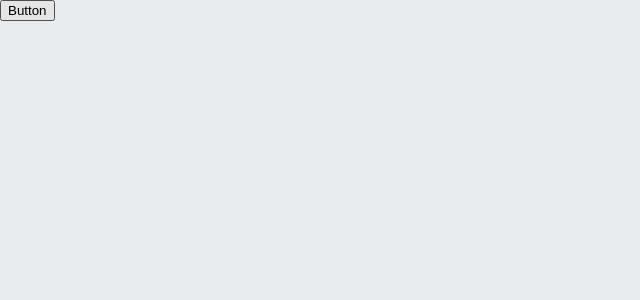
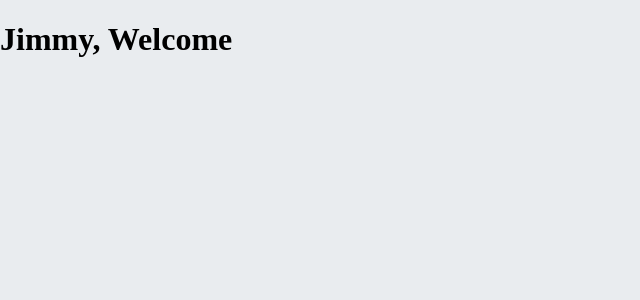
Before and after one commit to yh0921k/learning-react, a React (Create React App) app: page / in a window 1280 px wide. Shown: the top 300 px of the page, without its empty margins (0-640 px from the left). Built offline with nearby package versions, Linux system fonts and the light colour scheme.

Commit message:
add: 1.2.8 조건부 렌더링

```diff
--- a/src/App.js
+++ b/src/App.js
@@ -1,10 +1,10 @@
 import React from 'react';
-import Event from './fastcampus/components/2-7Event/Event';
+import Condition from './fastcampus/components/2-8ConditionalRendering/condition';
 
 const App = () => {
   return (
     <>
-      <Event />
+      <Condition />
     </>
   );
 };
--- /dev/null
+++ b/src/fastcampus/components/2-8ConditionalRendering/condition.jsx
@@ -0,0 +1,40 @@
+import React from 'react';
+
+function UserGreeting(props) {
+  return (
+    <h1>
+      {props.name && props.name + ', '} Welcome{' '}
+      {Boolean(props.count) &&
+        `It's
+      ${props.count} times`}
+    </h1>
+  );
+}
+
+function GuestGreeting(props) {
+  return <h1>Please, sign up</h1>;
+}
+
+function Greeting(props) {
+  // if (props.isLoggedIn) {
+  //   return <UserGreeting name={'jimmy'} count={0} />;
+  // }
+  // return <GuestGreeting />;
+
+  return props.isLoggedIn ? (
+    <UserGreeting name={'Jimmy'} count={0} />
+  ) : (
+    <GuestGreeting />
+  );
+}
+
+const Condition = () => {
+  const isLoggedIn = true;
+  return (
+    <div>
+      <Greeting isLoggedIn={isLoggedIn} />
+    </div>
+  );
+};
+
+export default Condition;
```
